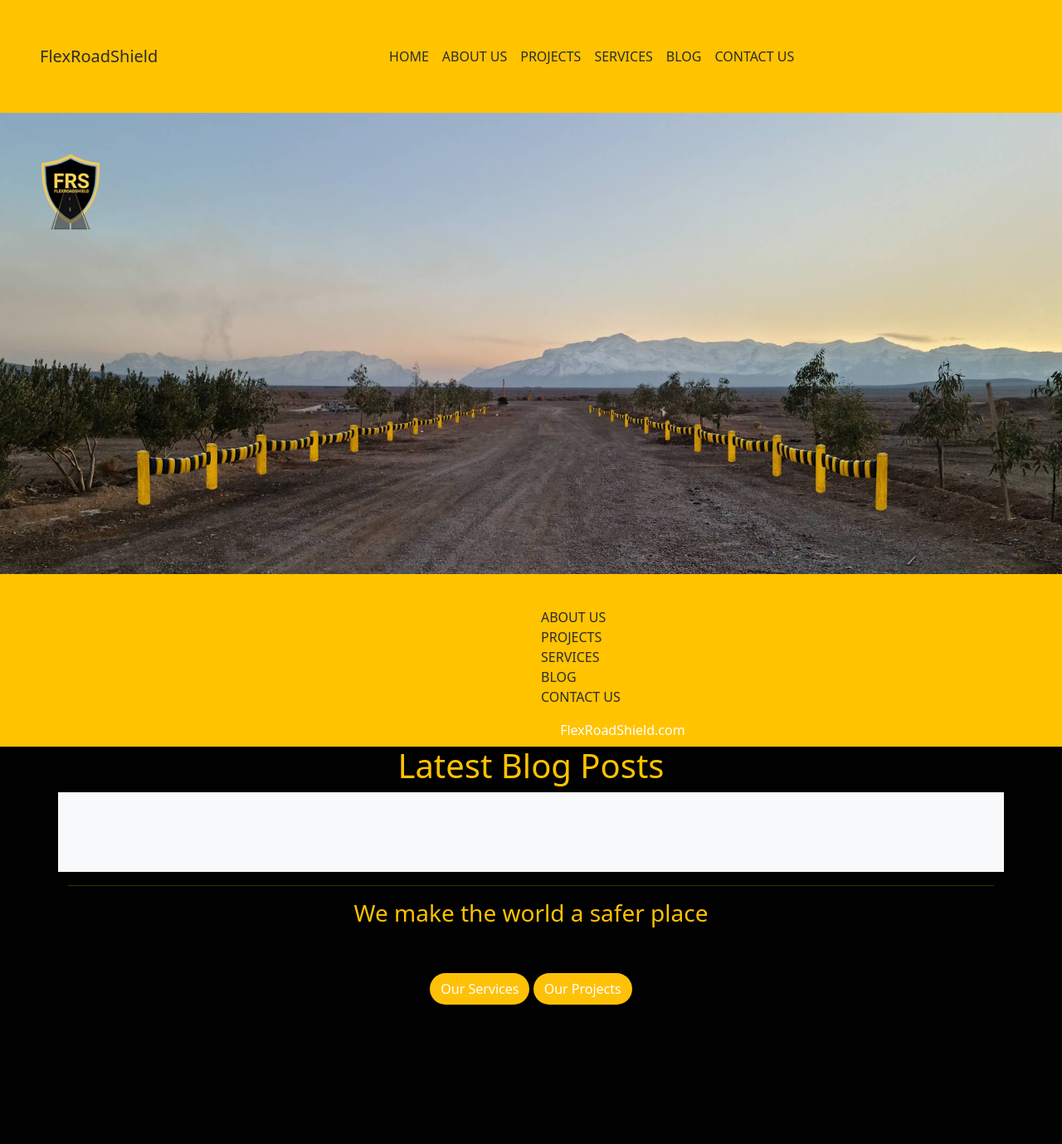
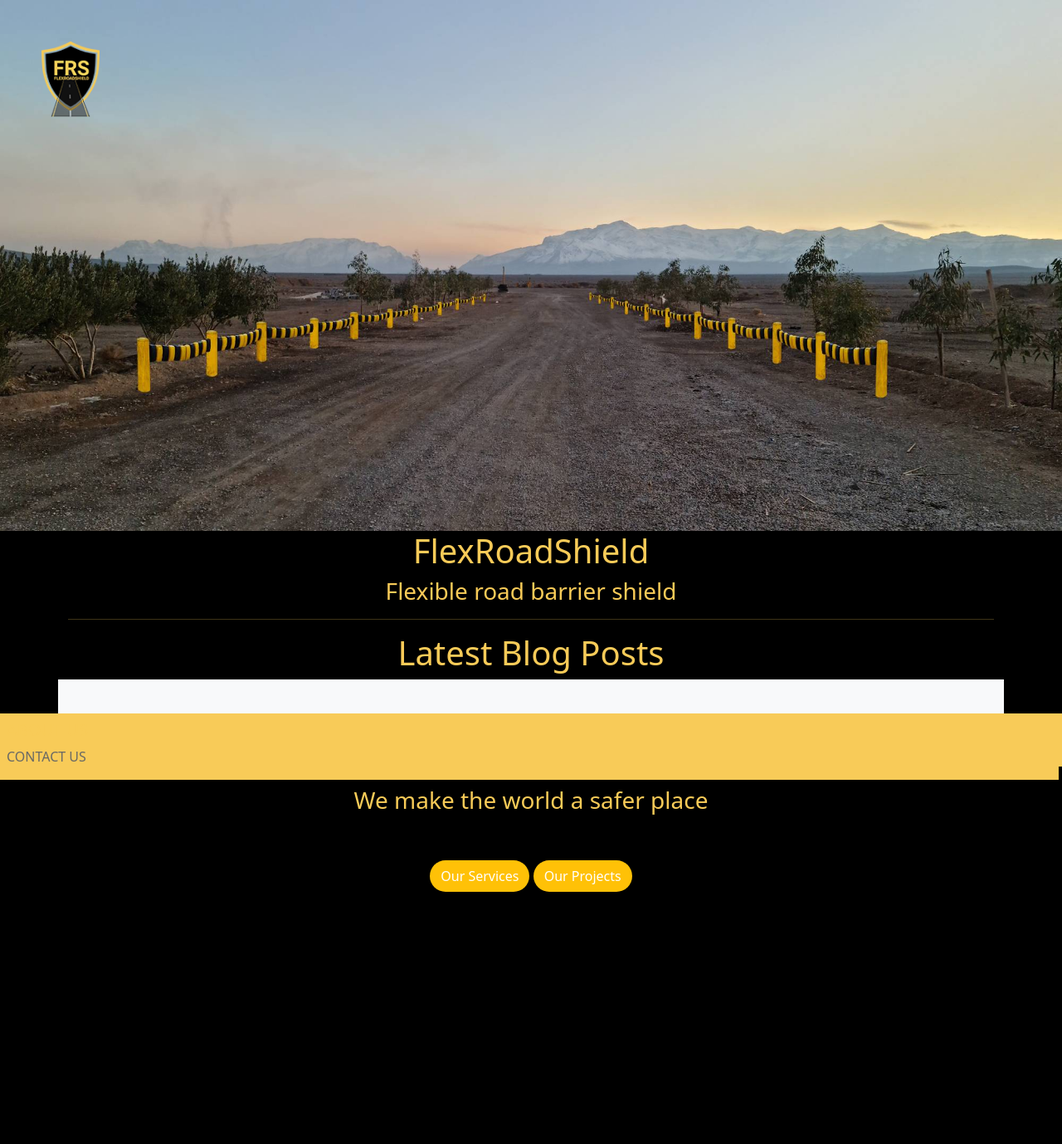
Before and after one commit to sarareshadi/flexroadshield, a Django app: page / in a window 1280 px wide. Shown: the whole page at 83% size. After the commit the page ends 1075 px from the top, so only its background shows below. Run offline with Django 3.2, Linux system fonts and the light colour scheme; data that the repository does not hold is empty; parts of the project's set-up code (start-up, migrations or seed data) failed here and were passed over; some libraries are stand-ins or nearby versions.

Commit message:
css does not work!

```diff
--- a/static/css/base.css
+++ b/static/css/base.css
@@ -1,21 +1,23 @@
 body {
-    background-color: #010101;
+    background-color: #000000;
     padding: 0;
     margin: 0;
-    color: #ffc300;
+    color: #f8cb58;
 }
 
 
-.color-navfooter {
-    background-color: #ffc300;
+.navfooter {
+    position: fixed;
+	width: 100%;
+    background-color: #f8cb58;
 }
 
-.color-navfooter a {
-    color: #2c2c2c;
+.navfooter a {
+    color: #696965;
 }
 
-.color-navfooter a:hover {
-    color: #010101;
+.navfooter a:hover {
+    color: #000000;
     }
 
 
@@ -29,8 +31,6 @@
 }
 
 .footer-custom {
-    position: fixed;
-	width: 100%;
 	bottom: -100px;
 	display: block;
     transition: bottom 0.6s;
--- a/templates/_footer.html
+++ b/templates/_footer.html
@@ -1,10 +1,10 @@
-<footer class="text-center text-lg-start fixed-bottom color-navfooter footer-custom">
+<footer class="text-center text-lg-start fixed-bottom navfooter footer-custom">
   <!-- Grid container -->
-  <div class="container p-2 color-navfooter">
+  <div class="container p-2 navfooter">
     <!--Grid row-->
     <div class="row">
       <!--Grid column-->
-      <div class="col-6 color-navfooter">
+      <div class="col-6 navfooter">
         <h5 class="text-uppercase">About Us</h5>
 
         <p>
@@ -19,19 +19,19 @@
 
         <ul class="list-unstyled mb-0">
           <li class="nav-item">
-            <a href="{% url 'generals:about' %}" class="color-navfooter">ABOUT US</a>
+            <a href="{% url 'generals:about' %}" class="navfooter">ABOUT US</a>
           </li>
           <li class="nav-item">
-            <a href="{% url 'generals:projects' %}" class="color-navfooter">PROJECTS</a>
+            <a href="{% url 'generals:projects' %}" class="navfooter">PROJECTS</a>
           </li>
           <li class="nav-item">
-            <a href="{% url 'generals:services' %}" class="color-navfooter">SERVICES</a>
+            <a href="{% url 'generals:services' %}" class="navfooter">SERVICES</a>
           </li>
           <li class="nav-item">
-            <a href="{% url 'blog:blog_home' %}" class="color-navfooter">BLOG</a>
+            <a href="{% url 'blog:blog_home' %}" class="navfooter">BLOG</a>
           </li>
           <li class="nav-item">
-            <a href="{% url 'contacts:contacts' %}" class="color-navfooter">CONTACT US</a>
+            <a href="{% url 'contacts:contacts' %}" class="navfooter">CONTACT US</a>
           </li>
         </ul>
       </div>
--- a/templates/_navbar.html
+++ b/templates/_navbar.html
@@ -1,5 +1,5 @@
 
- <nav class="navbar navbar-expand-lg row justify-content-md-center p-5 mb-2 me-auto mb-2 mb-lg-0 color-navfooter">
+ <nav class="navbar navbar-expand-lg row justify-content-md-center p-5 mb-2 me-auto mb-2 mb-lg-0 navfooter" >
     <div class="container-fluid">
       <a class="navbar-brand nav-link"; href="#">FlexRoadShield</a>
       <button class="navbar-toggler" type="button" data-bs-toggle="collapse" data-bs-target="#navbarSupportedContent" aria-controls="navbarSupportedContent" aria-expanded="false" aria-label="Toggle navigation">
```
